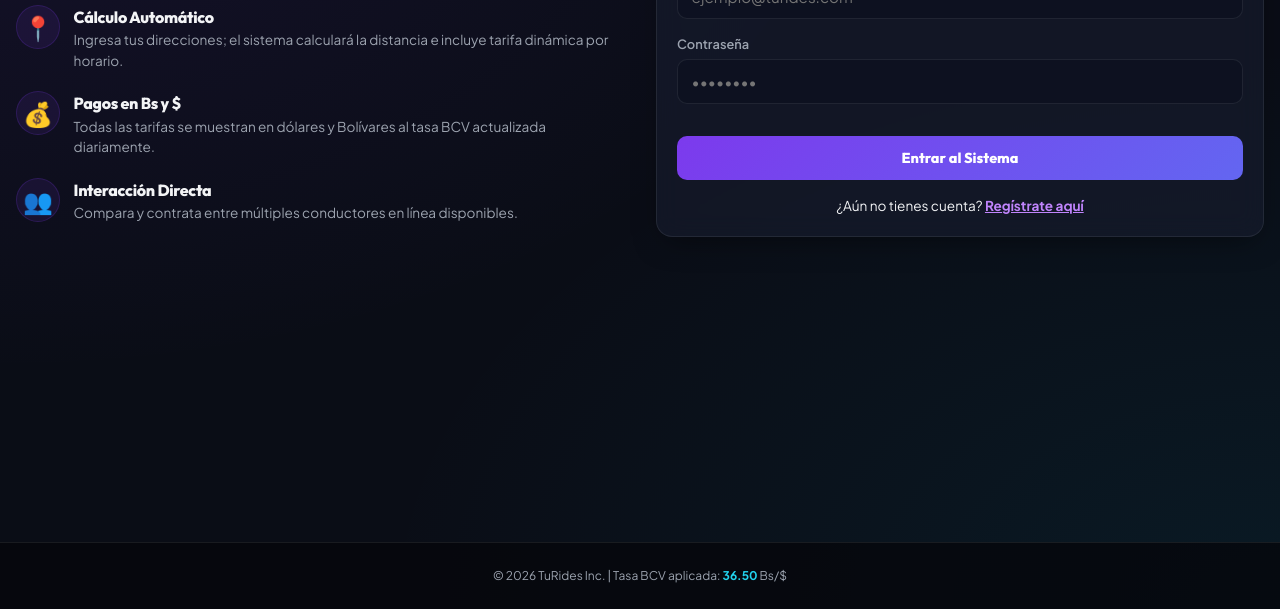
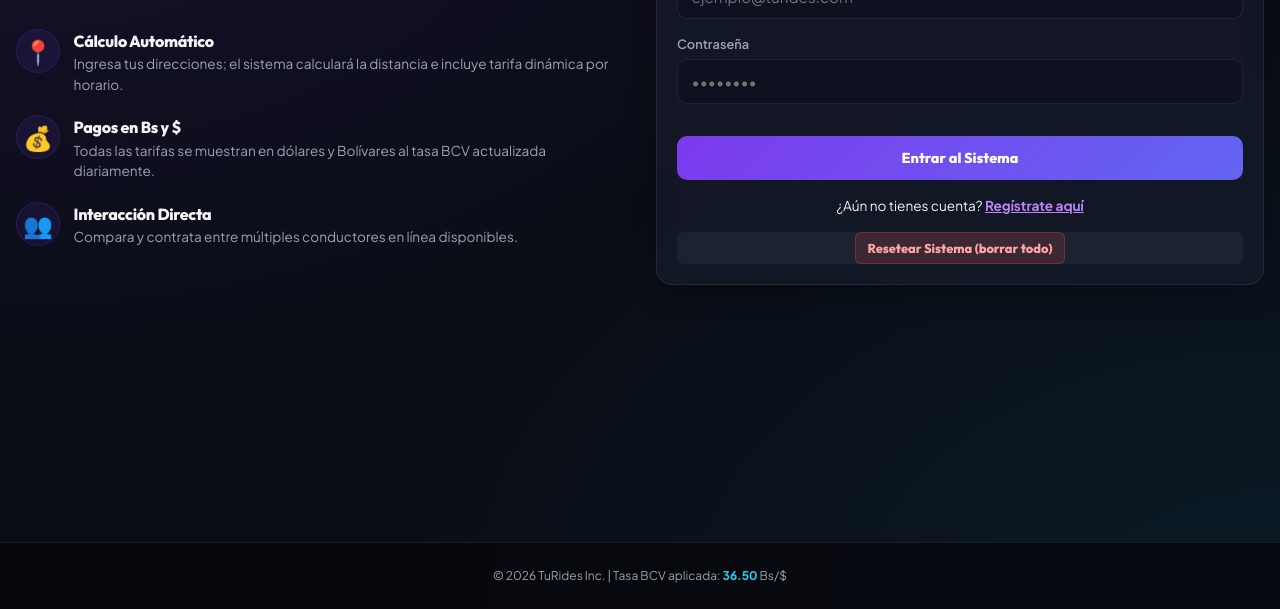
Before and after one commit to tecnicowin/turides, a website: page index.html in a window 1280 px wide. Shown: the part 191-800 px from the top of the page. Drawn offline with nearby package versions, Linux system fonts and the light colour scheme; no server answers.

Commit message:
Fix: Reset button always visible on login works without auth

```diff
--- a/app.js
+++ b/app.js
@@ -51,10 +51,6 @@ const App = {
         this.setupEventListeners();
         this.setupSocketListeners();
         this.route();
-        const resetSection = document.getElementById('admin-reset-section');
-        if (resetSection && this._setupStatus && this._setupStatus.totalUsers > 0) {
-            resetSection.style.display = 'block';
-        }
     },
 
     async loadFareInfo() {
@@ -1289,16 +1285,15 @@ const App = {
     },
 
     async adminReset() {
-        if (!confirm('¿ELIMINAR TODOS LOS DATOS?\n\nEsto eliminará todos los usuarios, viajes, transacciones y configuración.\n\n¿Estás seguro?')) return;
-        if (!confirm('ÚLTIMA ADVERTENCIA: Esta acción es irreversible.\n\n¿Realmente deseas eliminar todo?')) return;
+        if (!confirm('ELIMINAR TODOS LOS DATOS?\n\nEsto borrará todos los usuarios, viajes, transacciones y configuración.\nDespués podrás crear un nuevo administrador.\n\n¿Continuar?')) return;
         try {
             const result = await API.post('/api/setup/reset');
             if (result.success) {
                 localStorage.removeItem('turides_session');
                 this.session = null;
-                this._setupStatus = await API.get('/api/setup/status');
-                this.showToast('Todos los datos eliminados. App reiniciada.', 'success');
-                this.route();
+                this._setupStatus = { hasAdmin: false, adminSetupComplete: false, totalUsers: 0 };
+                this.showToast('Sistema reiniciado. Crea tu cuenta de administrador.', 'success');
+                this.showView('setup');
             }
         } catch(err) { this.showToast('Error al resetear.', 'error'); }
     },
--- a/index.html
+++ b/index.html
@@ -151,10 +151,8 @@
                         <p class="auth-switch mt-4 text-center text-sm">
                             ¿Aún no tienes cuenta? <a href="#" onclick="document.getElementById('login-card').style.display='none'; document.getElementById('register-card').style.display='block';" class="text-purple font-bold">Regístrate aquí</a>
                         </p>
-                        <div id="admin-reset-section" class="mt-4 p-3 bg-gray rounded text-xs" style="display:none;">
-                            <p class="font-bold text-cyan mb-1">¿Necesitas empezar desde cero?</p>
-                            <p class="text-gray mb-2">Esto eliminará TODOS los datos (usuarios, viajes, transacciones).</p>
-                            <button onclick="App.adminReset()" class="btn btn-red btn-sm w-full">Resetear Todo el Sistema</button>
+                        <div class="mt-4 p-3 bg-gray rounded text-xs text-center">
+                            <button onclick="App.adminReset()" class="btn btn-red btn-sm">Resetear Sistema (borrar todo)</button>
                         </div>
                     </div>
 
```
